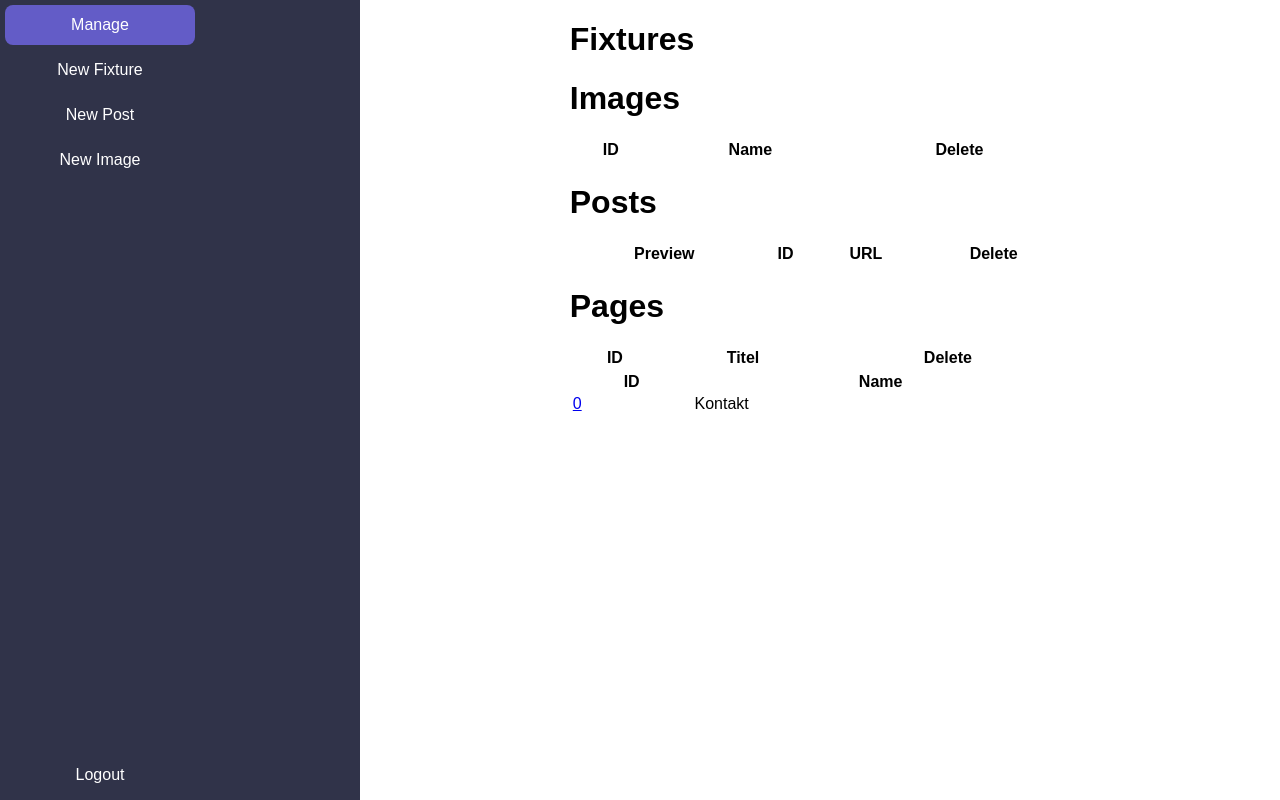
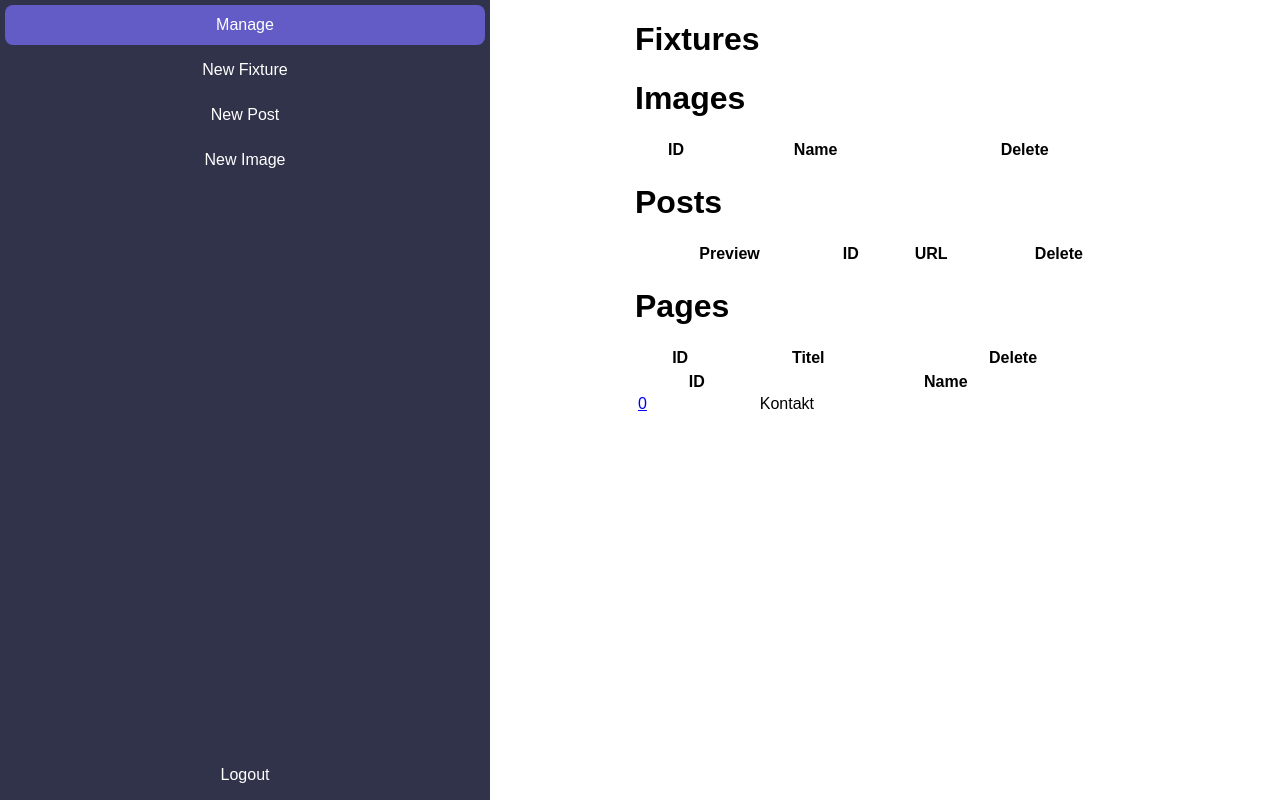
Before and after one commit to wyattwas/novalighting, a PHP site: page /management/verwalten.php?tab=manage in a window 1280 px wide. Run offline with PHP 8.4, Linux system fonts and the light colour scheme; the visitor is signed in with stand-in values (Sample User, id 1); data comes from the database, SQL or seed files in the repository; data that the repository does not hold is empty.

Commit message:
restyling the management page

```diff
--- a/management/verwalten.php
+++ b/management/verwalten.php
@@ -11,6 +11,10 @@ if (!isset($_SESSION['email'])) {
 <html lang="de">
 <head>
     <style>
+        :root {
+            --nav-width: 500px;
+        }
+
         body {
             display: flex;
             flex-direction: row;
@@ -22,18 +26,18 @@ if (!isset($_SESSION['email'])) {
             height: 100vh;
             background: #303349;
             color: white;
-            width: 500px;
+            width: var(--nav-width);
 
             ul {
                 list-style: none;
                 margin: 0;
                 padding: 0;
-                width: 100%;
+                width: calc(var(--nav-width) - 10px);
 
                 li {
                     height: 40px;
                     margin: 5px;
-                    width: 190px;
+                    width: calc();
                     display: flex;
                     justify-content: center;
                     align-items: center;
```
